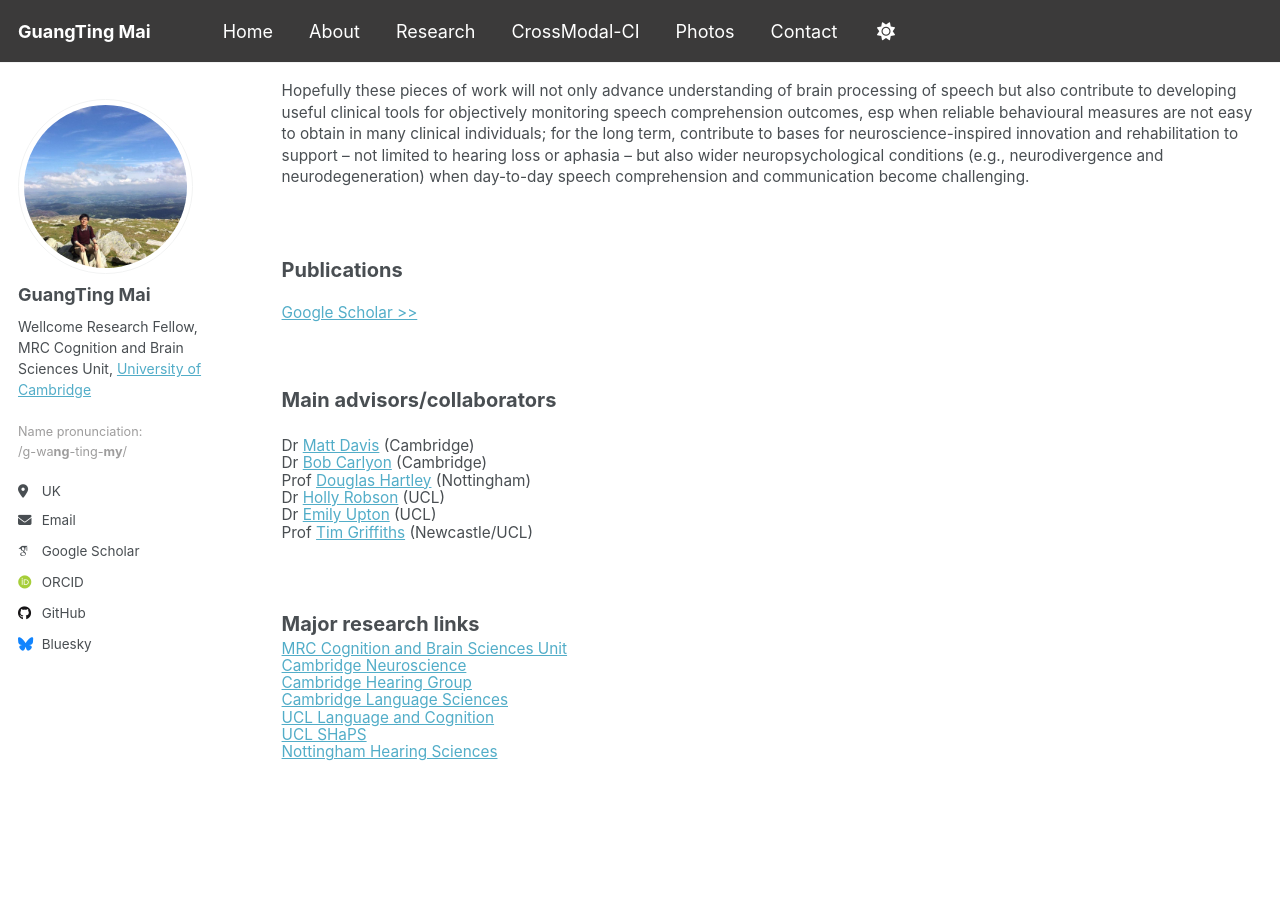
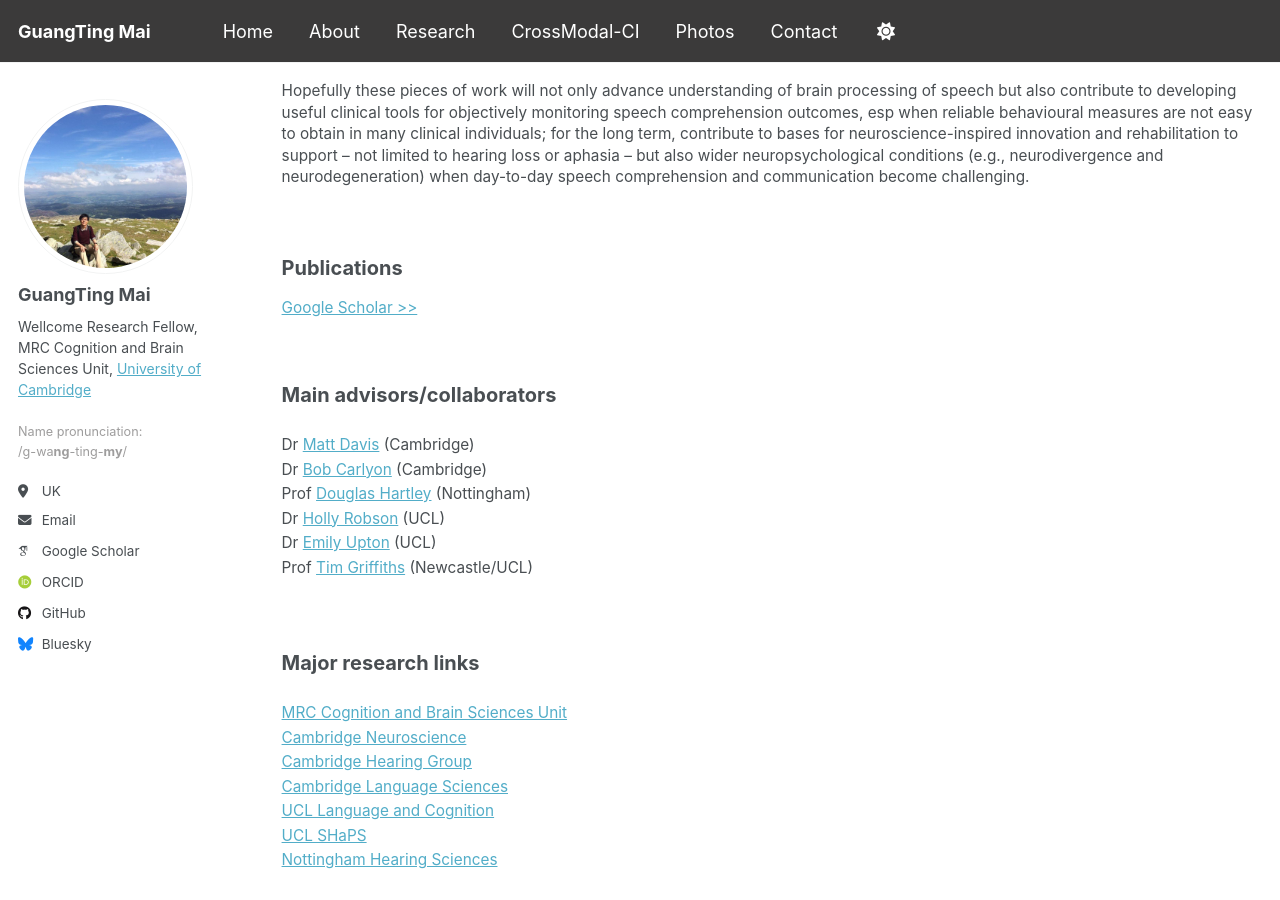
Before and after one commit to guangtingmai/guangtingmai.github.io, a Jekyll site: the page built from _pages/research.html, in a window 1280 px wide and 900 px high, scrolled down 515 px. Built offline with Jekyll 4.4.1, drawn with Linux system fonts in a browser that asks for light colours; some web fonts are replaced.

Commit message:
Update research.html

```diff
--- a/_pages/research.html
+++ b/_pages/research.html
@@ -31,28 +31,28 @@
   challenging.</span></p>
 <br>
 
-<p><span style="font-size: 15pt;line-height: 1.45;display: block"><strong>Publications</strong></span></p>
+<p><span style="font-size: 15pt;line-height: 1.2;display: block;"><strong>Publications</strong></span></p>
 <p><span style="font-size: 11.5pt;line-height: 0.6;display: block;"><a href="https://scholar.google.com/citations?user=bCQ03mIAAAAJ&hl=en">Google Scholar >></a></span></p>
 <br>
 
 <p><span style="font-size: 15pt;line-height: 1.45;display: block;margin-bottom: 0.18vh"><strong>Main advisors/collaborators</strong></span></p>
 <p>
-  <span style="font-size: 11.5pt;line-height: 1.1;display: block;margin-bottom: 0.05vh">Dr <a href="https://www.mrc-cbu.cam.ac.uk/people/matt.davis/">Matt Davis</a> (Cambridge)</span>
-  <span style="font-size: 11.5pt;line-height: 1.1;display: block;margin-bottom: 0.05vh">Dr <a href="https://www.mrc-cbu.cam.ac.uk/people/bob.carlyon/">Bob Carlyon</a> (Cambridge)</span>
-  <span style="font-size: 11.5pt;line-height: 1.1;display: block;margin-bottom: 0.05vh">Prof <a href="https://www.nottingham.ac.uk/Medicine/people/douglas.hartley">Douglas Hartley</a> (Nottingham)</span>
-  <span style="font-size: 11.5pt;line-height: 1.1;display: block;margin-bottom: 0.05vh">Dr <a href="https://profiles.ucl.ac.uk/82001-holly-robson">Holly Robson</a> (UCL)</span>
-  <span style="font-size: 11.5pt;line-height: 1.1;display: block;margin-bottom: 0.05vh">Dr <a href="https://profiles.ucl.ac.uk/71137-emily-upton">Emily Upton</a> (UCL)</span>
-  <span style="font-size: 11.5pt;line-height: 1.1;display: block;margin-bottom: 0.05vh">Prof <a href="https://www.ncl.ac.uk/medical-sciences/people/profile/timgriffiths.html">Tim Griffiths</a> (Newcastle/UCL)</span>
+  <span style="font-size: 11.5pt;line-height: 1.6;display: block;">Dr <a href="https://www.mrc-cbu.cam.ac.uk/people/matt.davis/">Matt Davis</a> (Cambridge)</span>
+  <span style="font-size: 11.5pt;line-height: 1.6;display: block;">Dr <a href="https://www.mrc-cbu.cam.ac.uk/people/bob.carlyon/">Bob Carlyon</a> (Cambridge)</span>
+  <span style="font-size: 11.5pt;line-height: 1.6;display: block;">Prof <a href="https://www.nottingham.ac.uk/Medicine/people/douglas.hartley">Douglas Hartley</a> (Nottingham)</span>
+  <span style="font-size: 11.5pt;line-height: 1.6;display: block;">Dr <a href="https://profiles.ucl.ac.uk/82001-holly-robson">Holly Robson</a> (UCL)</span>
+  <span style="font-size: 11.5pt;line-height: 1.6;display: block;">Dr <a href="https://profiles.ucl.ac.uk/71137-emily-upton">Emily Upton</a> (UCL)</span>
+  <span style="font-size: 11.5pt;line-height: 1.6;display: block;">Prof <a href="https://www.ncl.ac.uk/medical-sciences/people/profile/timgriffiths.html">Tim Griffiths</a> (Newcastle/UCL)</span>
 </p>
 <br>
 
+<p><span style="font-size: 15pt;line-height: 1.45;display: block;margin-bottom: 0.18vh"><strong>Major research links</strong></span></p>
 <p>
-  <span style="font-size: 15pt;line-height: 1.45;display: block;margin-bottom: 0.18vh"><strong>Major research links</strong></span>
-  <span style="font-size: 11.5pt;line-height: 1.1;display: block;margin-bottom: 0.05vh"><a href="https://www.mrc-cbu.cam.ac.uk/">MRC Cognition and Brain Sciences Unit</a></span>
-  <span style="font-size: 11.5pt;line-height: 1.1;display: block;margin-bottom: 0.05vh"><a href="https://neuroscience.cam.ac.uk/">Cambridge Neuroscience</a></span>
-  <span style="font-size: 11.5pt;line-height: 1.1;display: block;margin-bottom: 0.05vh"><a href="https://www.hearing-research.group.cam.ac.uk/">Cambridge Hearing Group</a></span>
-  <span style="font-size: 11.5pt;line-height: 1.1;display: block;margin-bottom: 0.05vh"><a href="https://www.languagesciences.cam.ac.uk/">Cambridge Language Sciences</a></span>
-  <span style="font-size: 11.5pt;line-height: 1.1;display: block;margin-bottom: 0.05vh"><a href="https://www.ucl.ac.uk/brain-sciences/pals/research/language-and-cognition">UCL Language and Cognition</a></span>
-  <span style="font-size: 11.5pt;line-height: 1.1;display: block;margin-bottom: 0.05vh"><a href="https://www.ucl.ac.uk/brain-sciences/pals/research/speech-hearing-and-phonetic-sciences">UCL SHaPS</a></span>
-  <span style="font-size: 11.5pt;line-height: 1.1;display: block;margin-bottom: 0.05vh"><a href="https://nottinghambrc.nihr.ac.uk/research/hearing/">Nottingham Hearing Sciences</a></span>
+  <span style="font-size: 11.5pt;line-height: 1.6;display: block;"><a href="https://www.mrc-cbu.cam.ac.uk/">MRC Cognition and Brain Sciences Unit</a></span>
+  <span style="font-size: 11.5pt;line-height: 1.6;display: block;"><a href="https://neuroscience.cam.ac.uk/">Cambridge Neuroscience</a></span>
+  <span style="font-size: 11.5pt;line-height: 1.6;display: block;"><a href="https://www.hearing-research.group.cam.ac.uk/">Cambridge Hearing Group</a></span>
+  <span style="font-size: 11.5pt;line-height: 1.6;display: block;"><a href="https://www.languagesciences.cam.ac.uk/">Cambridge Language Sciences</a></span>
+  <span style="font-size: 11.5pt;line-height: 1.6;display: block;"><a href="https://www.ucl.ac.uk/brain-sciences/pals/research/language-and-cognition">UCL Language and Cognition</a></span>
+  <span style="font-size: 11.5pt;line-height: 1.6;display: block;"><a href="https://www.ucl.ac.uk/brain-sciences/pals/research/speech-hearing-and-phonetic-sciences">UCL SHaPS</a></span>
+  <span style="font-size: 11.5pt;line-height: 1.6;display: block;"><a href="https://nottinghambrc.nihr.ac.uk/research/hearing/">Nottingham Hearing Sciences</a></span>
 </p>
```
